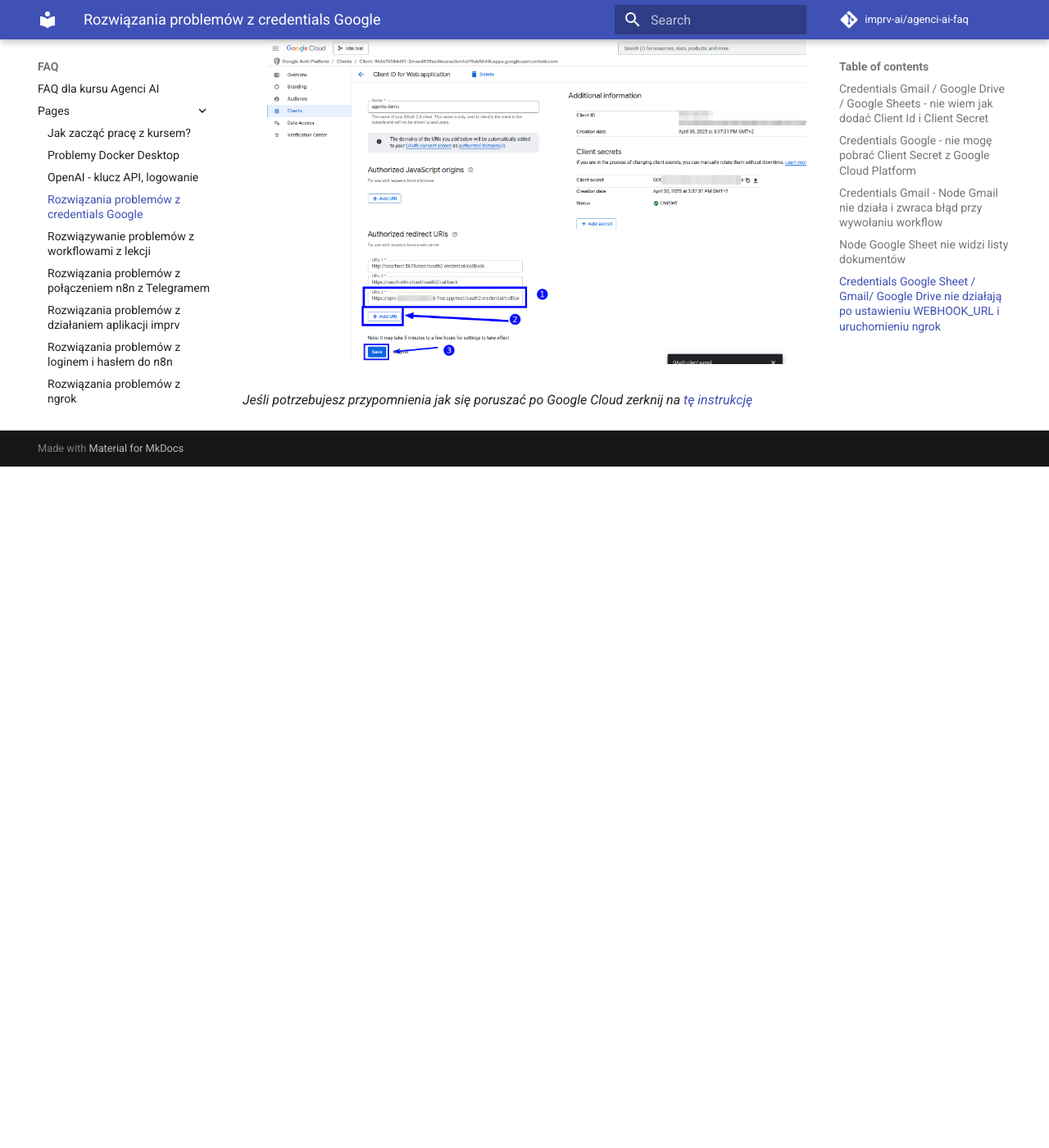
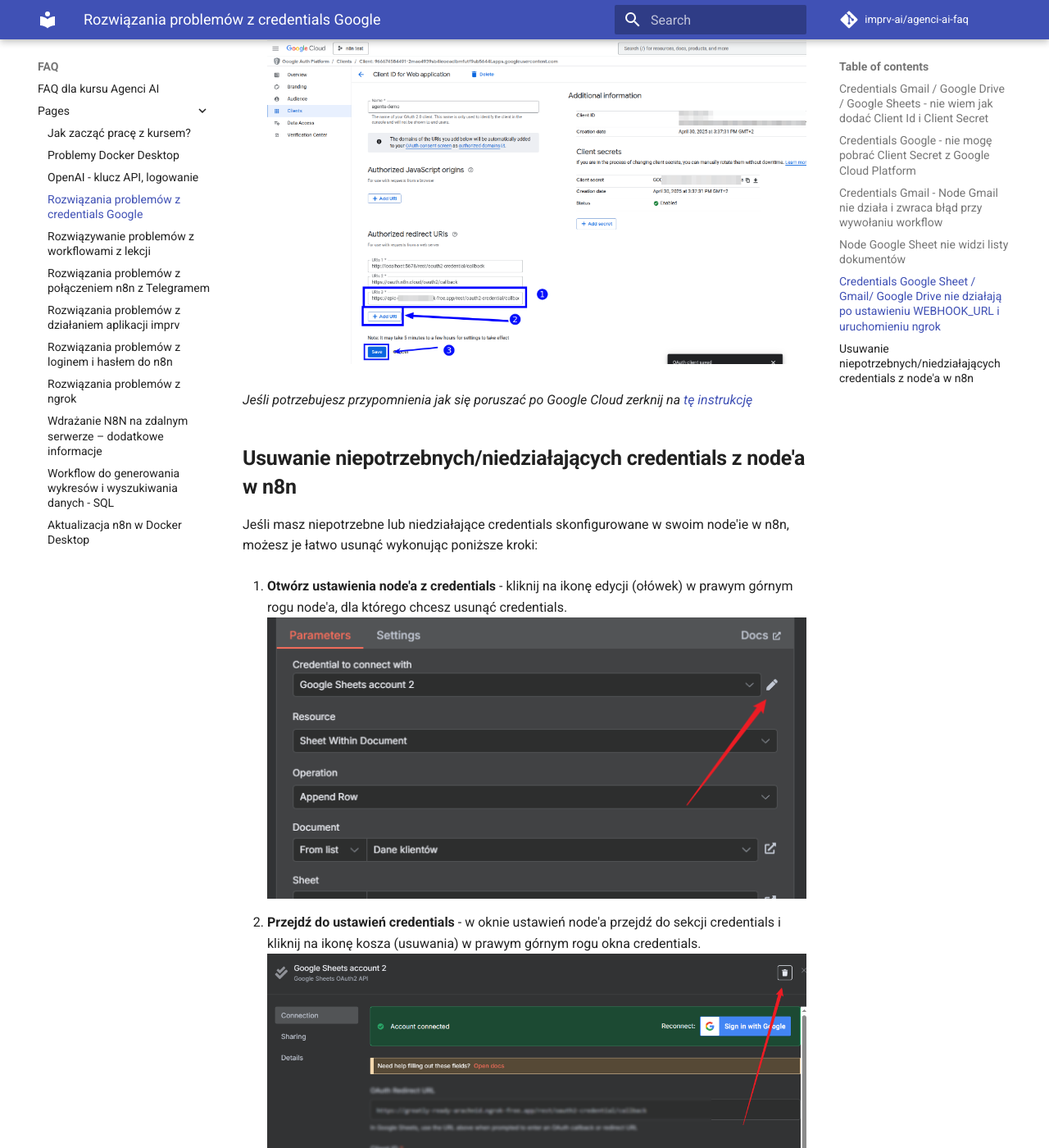
Before and after one commit to imprv-ai/agenci-ai-faq, an MkDocs documentation site: the page built from docs/pages/04_credentiale_credentials_problems.md, in a window 1280 px wide and 1400 px high, scrolled down 9359 px. Shown: the whole window at 82% size. Built offline with MkDocs 1.6.1 and Material for MkDocs 9.7.7, drawn with Linux system fonts in a browser that asks for light colours; comment, search, counter and statistics services are not loaded; before the commit the page ends 9928 px from its top, so only the background shows below that; some of the changed text lies outside the part shown.

Commit message:
how to remove unnecessary credentials

```diff
--- a/docs/pages/04_credentiale_credentials_problems.md
+++ b/docs/pages/04_credentiale_credentials_problems.md
@@ -80,3 +80,18 @@
 
    *Jeśli potrzebujesz przypomnienia jak się poruszać po Google Cloud zerknij na
    [tę instrukcję](./#credentials-gmail-google-drive-google-sheets-nie-wiem-jak-dodac-client-id-i-client-secret)*
+
+## **Usuwanie niepotrzebnych/niedziałających credentials z node'a w n8n**
+
+Jeśli masz niepotrzebne lub niedziałające credentials skonfigurowane w swoim node'ie w n8n, możesz je łatwo usunąć wykonując poniższe kroki:
+
+1. **Otwórz ustawienia node'a z credentials** - kliknij na ikonę edycji (ołówek) w prawym górnym rogu node'a, dla którego chcesz usunąć credentials.
+   ![](assets/credentials__remove__edit_icon.png)
+
+1. **Przejdź do ustawień credentials** - w oknie ustawień node'a przejdź do sekcji credentials i kliknij na ikonę kosza (usuwania) w prawym górnym rogu okna credentials.
+   ![](assets/credentials__remove__delete_icon.png)
+
+1. **Potwierdź usunięcie** - pojawi się okno dialogowe z pytaniem czy na pewno chcesz usunąć credentials. Kliknij przycisk **"Yes, delete"** aby potwierdzić usunięcie.
+   ![](assets/credentials__remove__confirm_delete.png)
+
+**Uwaga:** Usunięcie credentials może spowodować, że inne workflow wykorzystujące te same credentials przestaną działać. Upewnij się, że nie są używane w innych miejscach przed ich usunięciem.
```
Also changed, not shown: docs/pages/assets/credentials__remove__confirm_delete.png (added), docs/pages/assets/credentials__remove__delete_icon.png (added), docs/pages/assets/credentials__remove__edit_icon.png (added).
